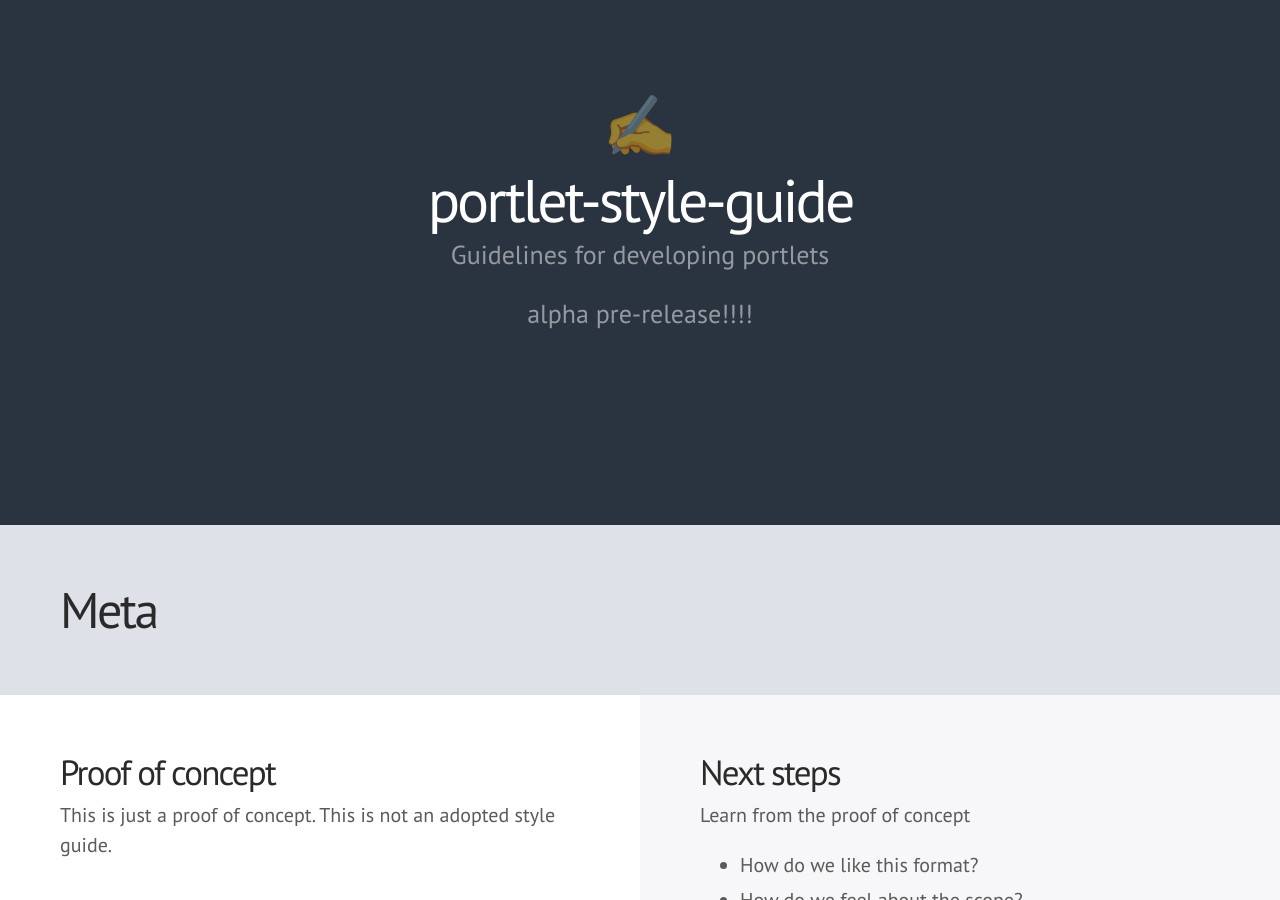
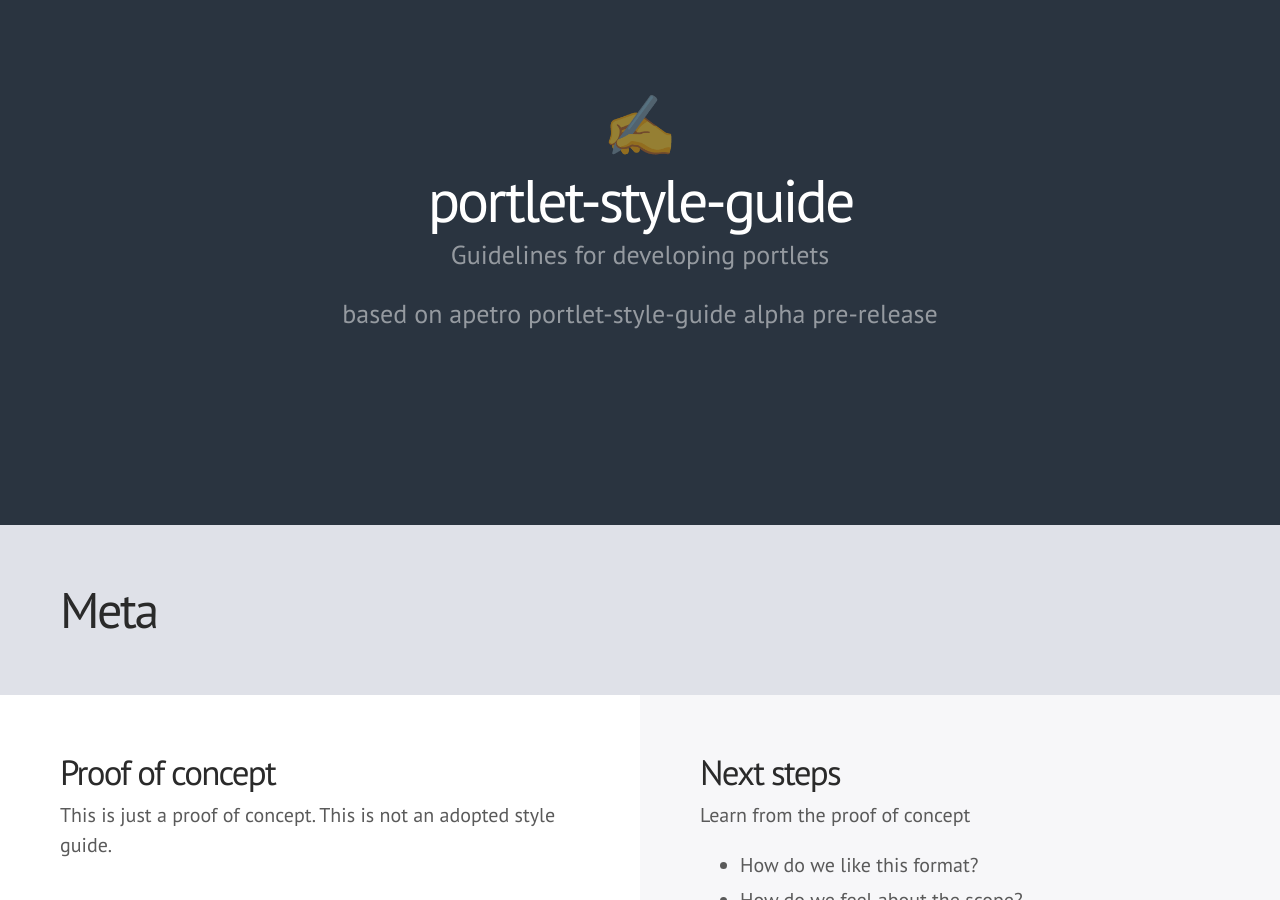
Before and after one commit to metazome/metazome.github.io, a Jekyll site: the page built from index.html, in a window 1280 px wide and 900 px high. Built offline with Jekyll 4.4.1, drawn with Linux system fonts in a browser that asks for light colours; some web fonts are replaced; Markdown is read by kramdown in place of the engine named in the settings.

Commit message:
Update header.html

```diff
--- a/_includes/header.html
+++ b/_includes/header.html
@@ -3,7 +3,7 @@
     <span class="icon">&#9997;</span>
     <h1>{{ site.name }}</h1>
     <p class="lead">{{ site.description }}</p>
-    <p class="lead">alpha pre-release!!!!</p>
+    <p class="lead">based on apetro portlet-style-guide alpha pre-release</p>
 
     <p class="masthead-links">
       <a href="https://github.com/metazome/metazome.github.io">
```
